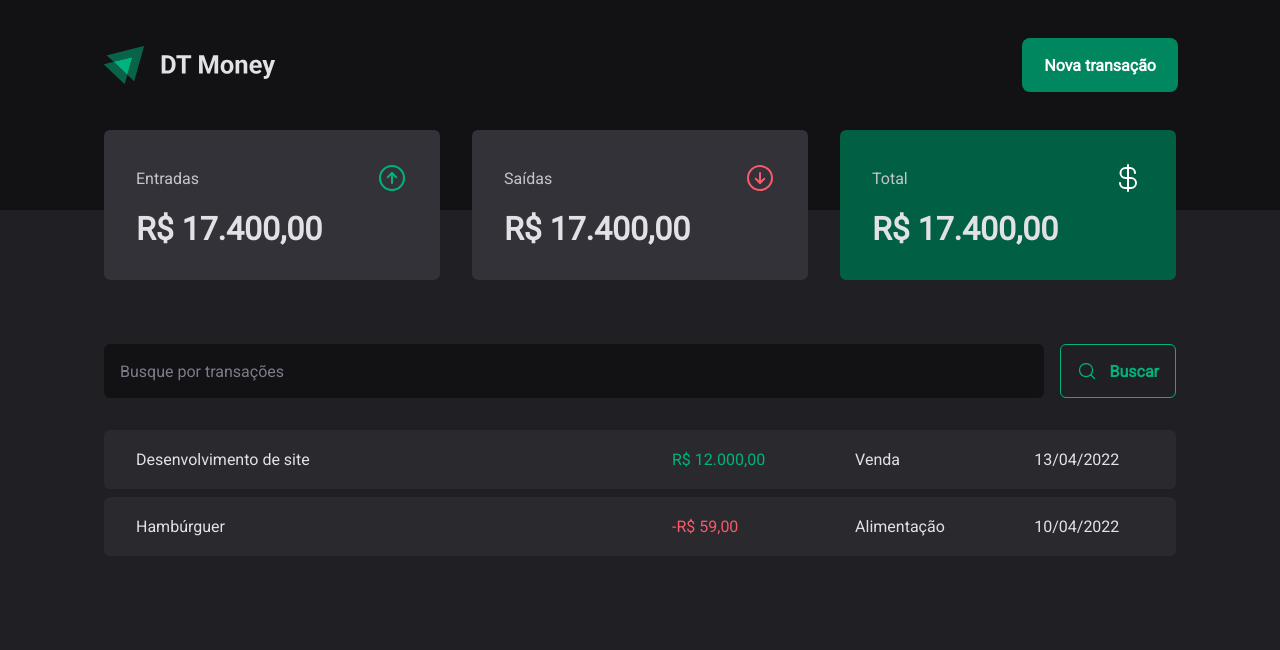
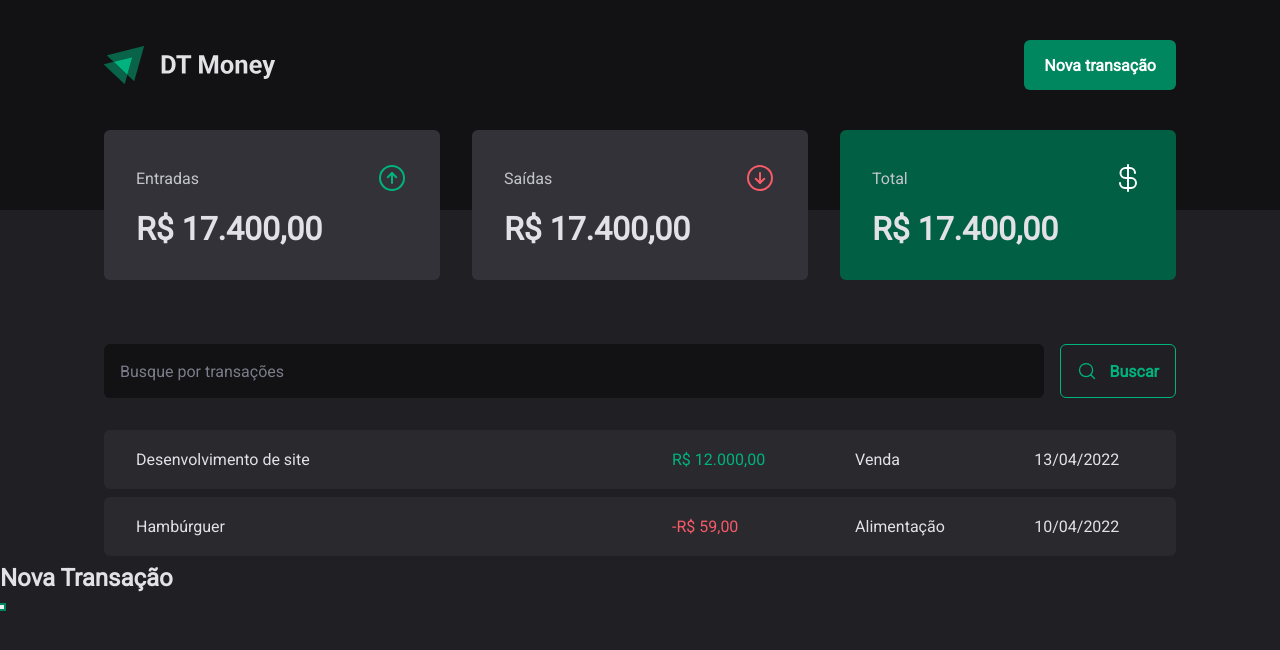
Before and after one commit to thayronFeitosa/DT-Money, a React (Vite) app: page / in a window 1280 px wide. Both pictures are taken after a click on the button "Nova transação". Shown: the top 650 px of the page. Built offline with nearby package versions, Linux system fonts and the light colour scheme.

Commit message:
Criando um modal acessível

```diff
--- a/package.json
+++ b/package.json
@@ -9,6 +9,7 @@
     "preview": "vite preview"
   },
   "dependencies": {
+    "@radix-ui/react-dialog": "^1.0.0",
     "phosphor-react": "^1.4.1",
     "react": "^18.2.0",
     "react-dom": "^18.2.0",
--- a/src/components/Header/index.tsx
+++ b/src/components/Header/index.tsx
@@ -1,4 +1,5 @@
-import { HeaderContainer, HeaderContent, NewTransactionButton } from "../../components/Header/styles";
+import { HeaderContainer, HeaderContent, NewTransactionButton } from "./styles";
+import * as Dialog from '@radix-ui/react-dialog';
 
 import logoImg from "../../assets/logo.svg";
 
@@ -8,7 +9,21 @@ export function Header() {
       <HeaderContent>
         <img src={logoImg} alt="" />
 
-        <NewTransactionButton>Nova transação</NewTransactionButton>
+      <Dialog.Root>
+        <Dialog.Trigger asChild>
+          <NewTransactionButton>Nova transação</NewTransactionButton>
+        </Dialog.Trigger>
+
+        <Dialog.Portal>
+          <Dialog.Overlay />
+
+          <Dialog.Content>
+            <Dialog.Title>Nova Transação</Dialog.Title>
+
+            <Dialog.Close />
+          </Dialog.Content>
+        </Dialog.Portal>
+      </Dialog.Root>
       </HeaderContent>
     </HeaderContainer>
   );
```
Also changed, not shown: 2 other files (tests, documents, lock files or other folders).
